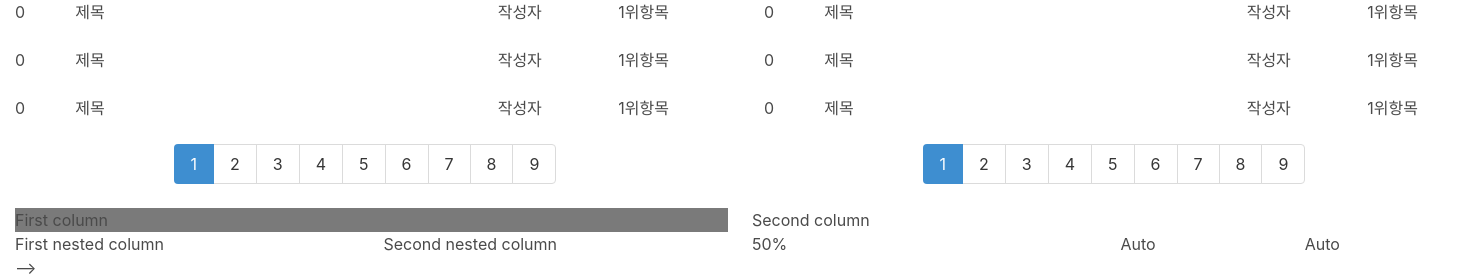
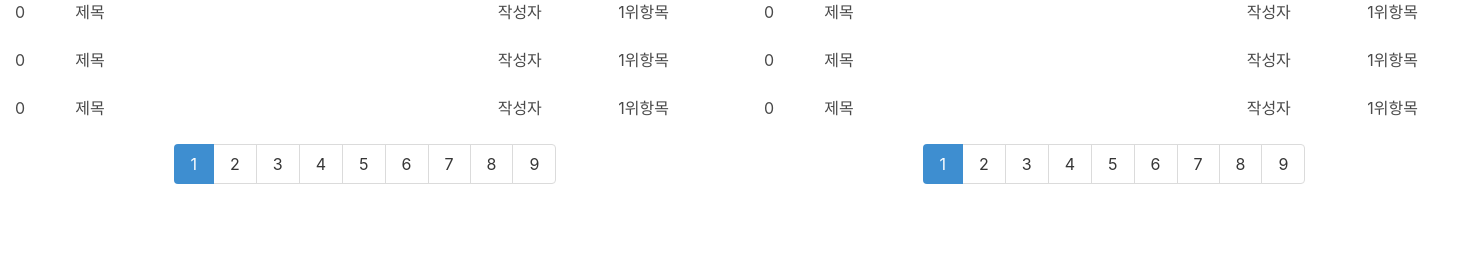
Before and after one commit to wnstn819/kraftonGallup, a Flask app: page /list in a window 1480 px wide. Shown: the part 596-876 px from the top of the page. After the commit the page ends 780 px from the top, so only its background shows below. Run offline with Flask 3, Linux system fonts and the light colour scheme; some libraries are stand-ins or nearby versions.

Commit message:
html 틀 - 리스트페이지(불필요한 코드 제거)

```diff
--- a/templates/list.html
+++ b/templates/list.html
@@ -289,35 +289,6 @@
                 </div>
             </div>
         </div>
-        <div>
-            <div class="columns">
-                <div class="column">
-                  <p class="bd-notification has-background-grey">First column</p>
-                  <div class="columns is-mobile">
-                    <div class="column">
-                      <p class="bd-notification is-info">First nested column</p>
-                    </div>
-                    <div class="column">
-                      <p class="bd-notification is-info">Second nested column</p>
-                    </div>
-                  </div>
-                </div>
-                <div class="column">
-                  <p class="bd-notification is-danger">Second column</p>
-                  <div class="columns is-mobile">
-                    <div class="column is-half">
-                      <p class="bd-notification is-danger">50%</p>
-                    </div>
-                    <div class="column">
-                      <p class="bd-notification is-danger">Auto</p>
-                    </div>
-                    <div class="column">
-                      <p class="bd-notification is-danger">Auto</p>
-                    </div>
-                  </div>
-                </div>
-              </div>
-        </div> -->
     </div>
 </body>
 </html>
```
